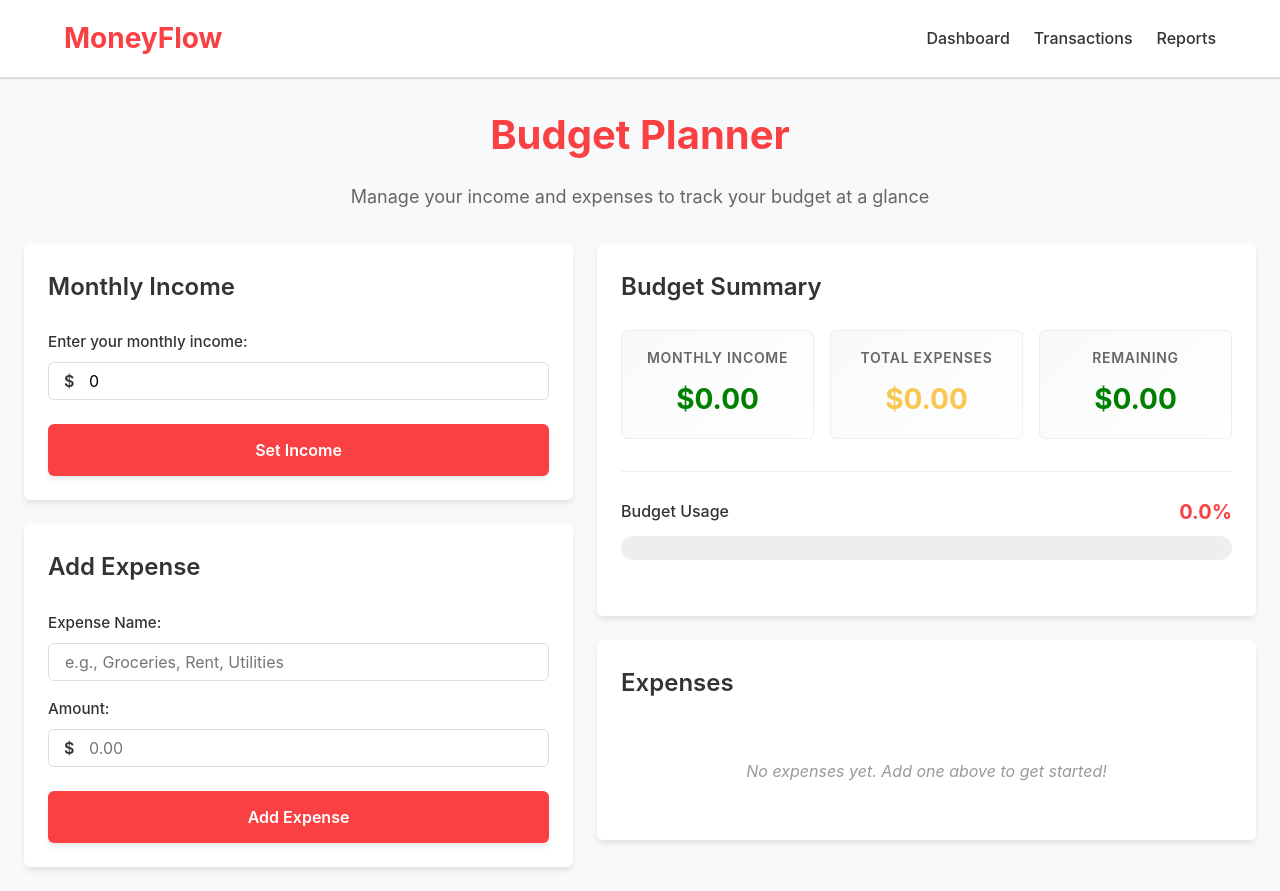
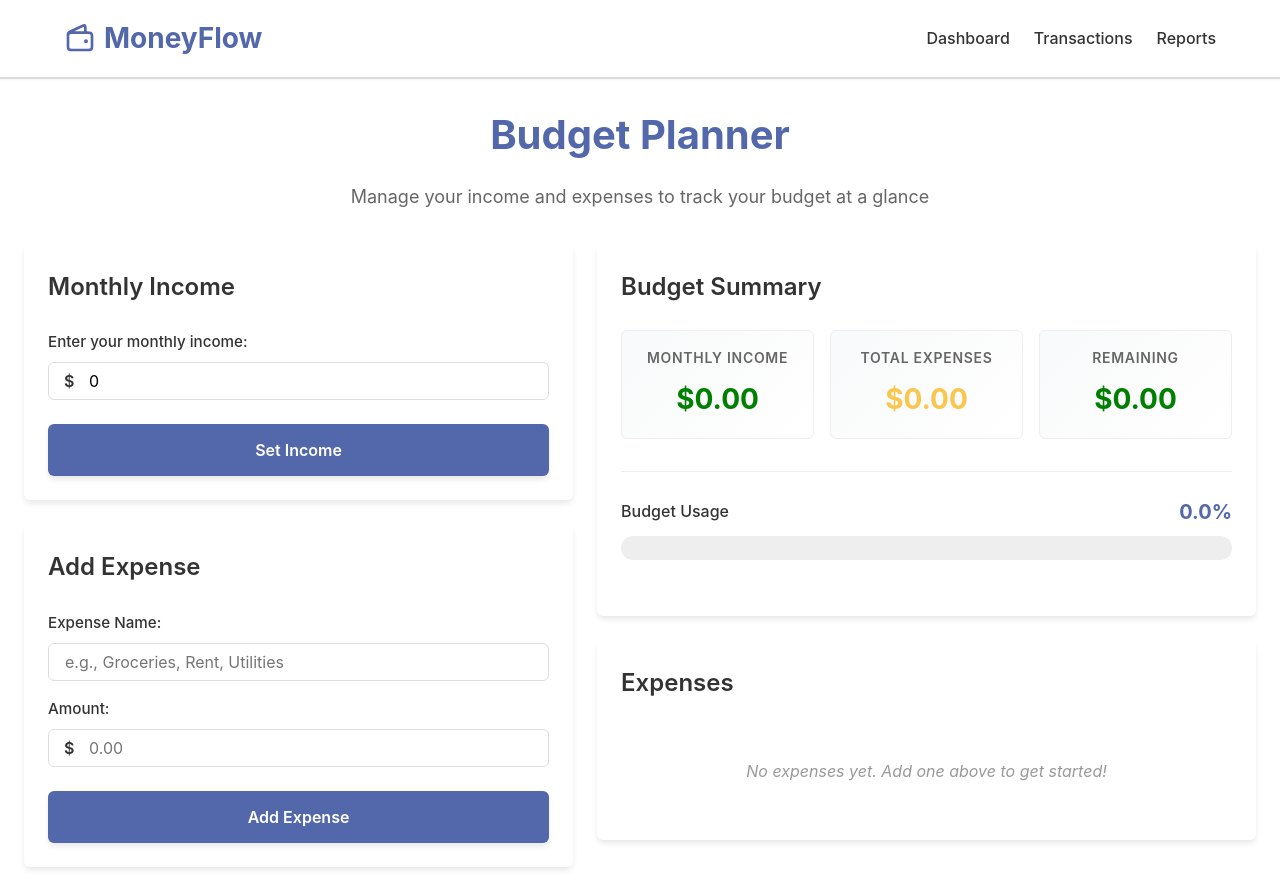
Before and after one commit to Nafis2605/SWE632-MoneyFlow, a React (Vite) app: page / in a window 1280 px wide. Built offline with nearby package versions, Linux system fonts and the light colour scheme.

Commit message:
Logo and color palette is added.

```diff
--- a/src/components/Header.jsx
+++ b/src/components/Header.jsx
@@ -1,10 +1,14 @@
 import '../styles/Header.css'
+import Logo from './Logo'
 
 function Header() {
   return (
     <header className="header">
       <div className="header-container">
-        <h2 className="logo">MoneyFlow</h2>
+        <div className="header-logo-section">
+          <Logo size={32} />
+          <h2 className="logo-text">MoneyFlow</h2>
+        </div>
         <nav className="nav">
           <a href="#dashboard">Dashboard</a>
           <a href="#transactions">Transactions</a>
--- /dev/null
+++ b/src/components/Logo.jsx
@@ -0,0 +1,20 @@
+export default function Logo({ size = 24 }) {
+  return (
+    <svg
+      width={size}
+      height={size}
+      viewBox="0 0 24 24"
+      fill="none"
+      xmlns="http://www.w3.org/2000/svg"
+      className="logo-icon"
+    >
+      <path
+        d="M16 7.99983V4.50048C16 3.66874 16 3.25287 15.8248 2.9973C15.6717 2.77401 15.4346 2.62232 15.1678 2.57691C14.8623 2.52493 14.4847 2.6992 13.7295 3.04775L4.85901 7.14182C4.18551 7.45267 3.84875 7.6081 3.60211 7.84915C3.38406 8.06225 3.21762 8.32238 3.1155 8.60966C3 8.93462 3 9.30551 3 10.0473V14.9998M16.5 14.4998H16.51M3 11.1998L3 17.7998C3 18.9199 3 19.48 3.21799 19.9078C3.40973 20.2841 3.71569 20.5901 4.09202 20.7818C4.51984 20.9998 5.07989 20.9998 6.2 20.9998H17.8C18.9201 20.9998 19.4802 20.9998 19.908 20.7818C20.2843 20.5901 20.5903 20.2841 20.782 19.9078C21 19.48 21 18.9199 21 17.7998V11.1998C21 10.0797 21 9.51967 20.782 9.09185C20.5903 8.71552 20.2843 8.40956 19.908 8.21782C19.4802 7.99983 18.9201 7.99983 17.8 7.99983L6.2 7.99983C5.0799 7.99983 4.51984 7.99983 4.09202 8.21781C3.7157 8.40956 3.40973 8.71552 3.21799 9.09185C3 9.51967 3 10.0797 3 11.1998ZM17 14.4998C17 14.776 16.7761 14.9998 16.5 14.9998C16.2239 14.9998 16 14.776 16 14.4998C16 14.2237 16.2239 13.9998 16.5 13.9998C16.7761 13.9998 17 14.2237 17 14.4998Z"
+        stroke="currentColor"
+        strokeWidth="2"
+        strokeLinecap="round"
+        strokeLinejoin="round"
+      />
+    </svg>
+  );
+}
--- a/src/styles/App.css
+++ b/src/styles/App.css
@@ -32,12 +32,13 @@
   min-height: 100vh;
   display: flex;
   flex-direction: column;
+  background-color: #ffffff;
 }
 
 .main-content {
   flex: 1;
   padding: var(--spacing-lg);
-  background-color: var(--color-light);
+  background-color: #ffffff;
 }
 
 .page-header {
--- a/src/styles/Header.css
+++ b/src/styles/Header.css
@@ -16,7 +16,18 @@
   align-items: center;
 }
 
-.logo {
+.header-logo-section {
+  display: flex;
+  align-items: center;
+  gap: var(--spacing-sm);
+}
+
+.logo-icon {
+  color: var(--color-primary);
+  flex-shrink: 0;
+}
+
+.logo-text {
   font-size: 1.75rem;
   font-weight: 700;
   color: var(--color-primary);
--- a/src/styles/index.css
+++ b/src/styles/index.css
@@ -1,8 +1,8 @@
 :root {
-  --color-primary: #f94144;
+  --color-primary: #5367AB;
   --color-warning: #f9c74f;
   --color-success: #008000;
-  --color-light: #f8f9fa;
+  --color-light: #ffffff;
   --color-dark: #333;
   --color-border: #ddd;
 
@@ -34,7 +34,7 @@ html, body, #root {
 
 body {
   font-family: var(--font-family);
-  background-color: var(--color-light);
+  background-color: #ffffff;
   color: var(--color-dark);
   line-height: 1.6;
 }
--- a/src/utils/constants.js
+++ b/src/utils/constants.js
@@ -2,10 +2,11 @@
  * Color palette constants for the MoneyFlow application
  */
 export const COLORS = {
-  primary: '#f94144',      // Red
+  primary: '#5367AB',      // Blue
   warning: '#f9c74f',      // Yellow/Gold
   success: '#008000',      // Green
-  light: '#f8f9fa'         // Light Gray
+  light: '#ffffff',        // White
+  background: '#ffffff'    // White Background
 }
 
 /**
```
